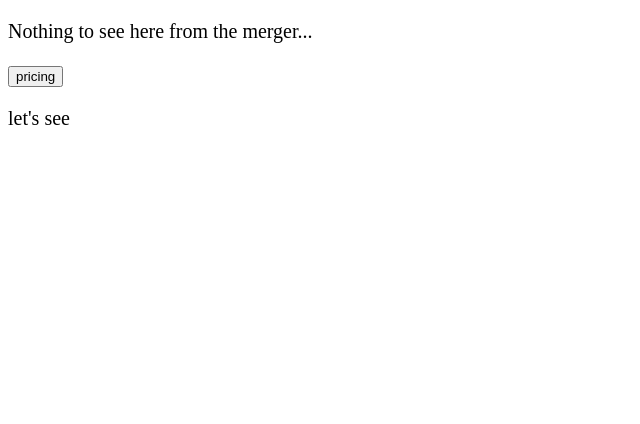
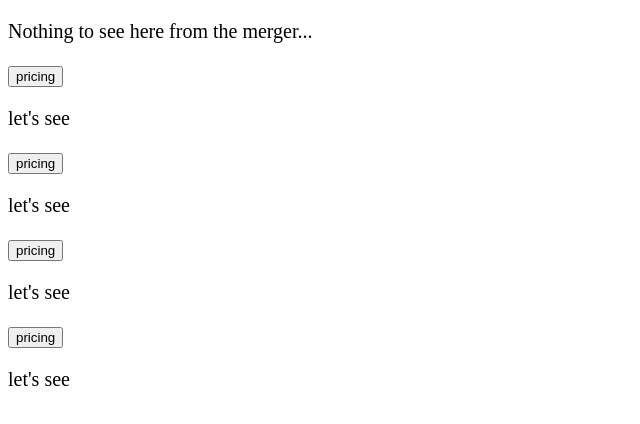
Before and after one commit to Hope-Akpan1/Collaboration-, a plain HTML site: page index.html in a window 1280 px wide. Shown: the whole page, without its empty margins (0-640 px from the left). Drawn offline with Linux system fonts and the light colour scheme.

Commit message:
update index.html

```diff
--- a/index.html
+++ b/index.html
@@ -21,6 +21,12 @@
 
   <a href="/pricing /pricing.html"><button>pricing</button></a>
   <p>let's see</p>
+  <a href="/pricing /pricing.html"><button>pricing</button></a>
+  <p>let's see</p>
+  <a href="/pricing /pricing.html"><button>pricing</button></a>
+  <p>let's see</p>
+  <a href="/pricing /pricing.html"><button>pricing</button></a>
+  <p>let's see</p>
   <script src="main.js"></script>
 </body>
 
```
